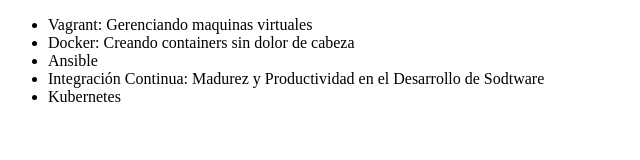
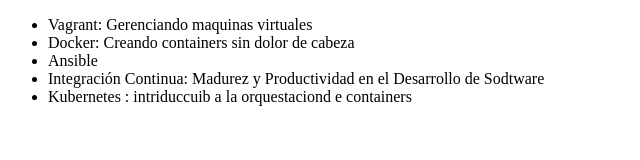
Before and after one commit to LuiG2002/Alura-git, a plain HTML site: page index.html in a window 1280 px wide. Shown: the whole page, without its empty margins (0-640 px from the left). Drawn offline with Linux system fonts and the light colour scheme.

Commit message:
Modificando nombre de kubernetes

```diff
--- a/index.html
+++ b/index.html
@@ -10,7 +10,7 @@
          <li>Docker: Creando containers sin dolor de cabeza</li>
          <li> Ansible </li>
          <li> Integración Continua: Madurez y Productividad en el Desarrollo de Sodtware</li>
-         <li> Kubernetes </li>
+         <li> Kubernetes : intriduccuib a la orquestaciond e containers</li>
      </ul>
 </body>
 </html>
```
